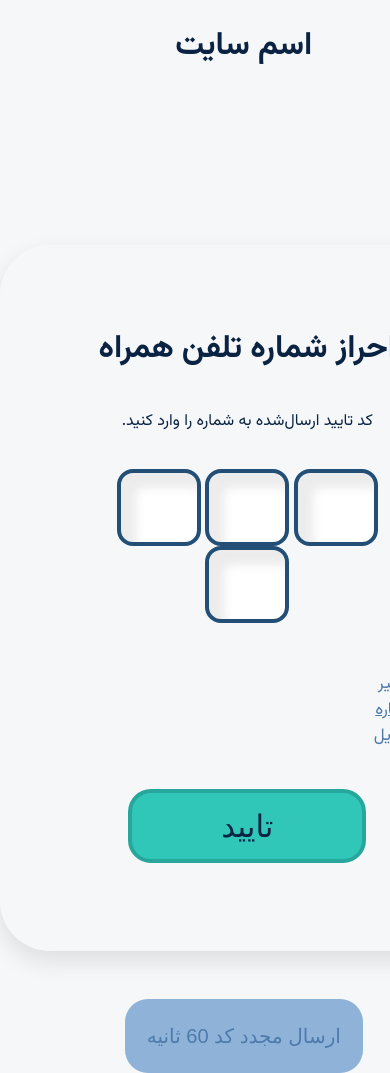
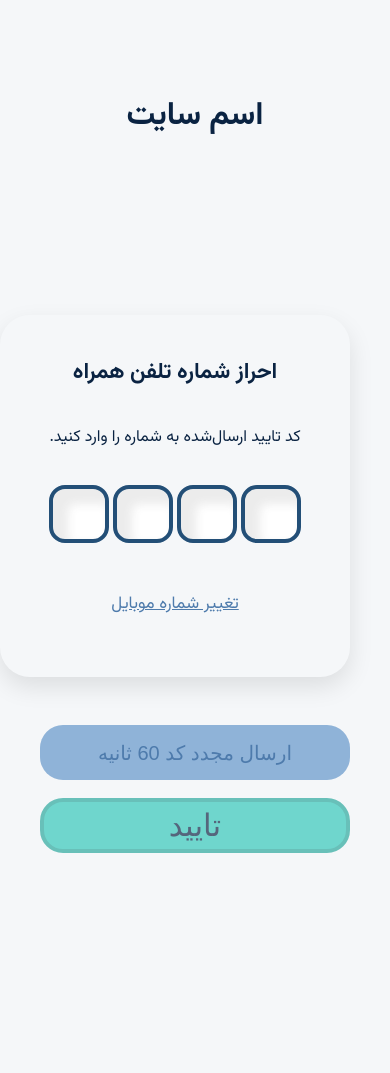
Before and after one commit to PatraTeam/Patra, a Django app: page /verify/ in a window 390 px wide; the page is wider, and only the part inside the window is pictured. After the commit the page ends 853 px from the top of that part, so only its background shows below. Run offline with Django 5.2, Linux system fonts and the light colour scheme.

Commit message:
responsiv

```diff
--- a/templates/code.html
+++ b/templates/code.html
@@ -11,7 +11,8 @@
       <style>
         @font-face {
           font-family: "Vazirmatn";
-          src: url("{% static 'fonts/Vazirmatn-VariableFont_wght.ttf' %}") format("truetype");
+          src: url("{% static 'fonts/Vazirmatn-VariableFont_wght.ttf' %}")
+            format("truetype");
         }
         html {
           font-family: "Vazirmatn", sans-serif;
@@ -22,6 +23,7 @@
           padding-right: 90px;
           background: #f5f7f9;
           color: #0a2342;
+          padding-top: 30px;
         }
         .verify-container {
           display: flex;
@@ -46,29 +48,73 @@
           </p>
 
           <!-- فرم کامل و اصلاح‌شده -->
-          <form method="post" class="verify-form" action="{% url 'verify_otp' %}">
+          <form
+            method="post"
+            class="verify-form"
+            action="{% url 'verify_otp' %}"
+            id="form"
+          >
             {% csrf_token %}
 
             <!-- شماره موبایل صحیح (اصلاح‌شده) -->
-            <input type="hidden" name="phonenumber" value="{{ phone_number }}" />
+            <input
+              type="hidden"
+              name="phonenumber"
+              value="{{ phone_number }}"
+            />
 
             <div class="verify-otp-row">
-              <input type="text" maxlength="1" autocomplete="off" class="verify-otp-input" inputmode="numeric" pattern="[0-9]*" name="digit1" required />
-              <input type="text" maxlength="1" autocomplete="off" class="verify-otp-input" inputmode="numeric" pattern="[0-9]*" name="digit2" required />
-              <input type="text" maxlength="1" autocomplete="off" class="verify-otp-input" inputmode="numeric" pattern="[0-9]*" name="digit3" required />
-              <input type="text" maxlength="1" autocomplete="off" class="verify-otp-input" inputmode="numeric" pattern="[0-9]*" name="digit4" required />
+              <input
+                type="text"
+                maxlength="1"
+                autocomplete="off"
+                class="verify-otp-input"
+                inputmode="numeric"
+                pattern="[0-9]*"
+                name="digit1"
+                required
+              />
+              <input
+                type="text"
+                maxlength="1"
+                autocomplete="off"
+                class="verify-otp-input"
+                inputmode="numeric"
+                pattern="[0-9]*"
+                name="digit2"
+                required
+              />
+              <input
+                type="text"
+                maxlength="1"
+                autocomplete="off"
+                class="verify-otp-input"
+                inputmode="numeric"
+                pattern="[0-9]*"
+                name="digit3"
+                required
+              />
+              <input
+                type="text"
+                maxlength="1"
+                autocomplete="off"
+                class="verify-otp-input"
+                inputmode="numeric"
+                pattern="[0-9]*"
+                name="digit4"
+                required
+              />
             </div>
 
             <a href="{% url 'home' %}" class="verify-change-number">
               تغییر شماره موبایل
             </a>
-
-            <button type="submit" class="btn btn-confirm" style="margin-top: 40px;">
-              تایید
-            </button>
           </form>
 
           <style>
+            .verify-right {
+              padding-bottom: 90px;
+            }
             .verify-form {
               margin-bottom: 20px;
             }
@@ -127,6 +173,69 @@
               font-size: 31px;
               border: 4px solid #27a79c;
               background-color: #30c7b9;
+              opacity: 0.68;
+            }
+            .btn-confirm:hover {
+              opacity: 1;
+            }
+            @media (max-width: 900px) {
+              body {
+                padding-right: 0;
+              }
+
+              .verify-container {
+                flex-direction: column;
+                padding: 20px;
+              }
+
+              .verify-left {
+                display: none;
+              }
+
+              .verify-right {
+                padding: 20px;
+              }
+
+              .verify-card {
+                padding: 40px 20px;
+                border-radius: 30px;
+                width: 100%;
+              }
+
+              .verify-title {
+                font-size: 22px;
+              }
+
+              .verify-hint {
+                font-size: 16px;
+              }
+
+              .verify-otp-input {
+                width: 48px;
+                height: 48px;
+                font-size: 24px;
+              }
+
+              .btn {
+                width: 100%;
+                height: 55px;
+              }
+
+              .verify-change-number {
+                margin-left: 0 !important;
+              }
+            }
+
+            @media (max-width: 350px) {
+              .verify-otp-row {
+                gap: 10px;
+              }
+
+              .verify-otp-input {
+                width: 40px;
+                height: 40px;
+                font-size: 20px;
+              }
             }
           </style>
         </div>
@@ -134,6 +243,9 @@
         <div class="actions">
           <button type="button" class="btn btn-resend" id="resend-btn" disabled>
             ارسال مجدد کد 60 ثانیه
+          </button>
+          <button type="submit" class="btn btn-confirm" form="form">
+            تایید
           </button>
         </div>
       </div>
```
Also changed, not shown: templates/chatbar.html (+7 -3 lines), db.sqlite3.
